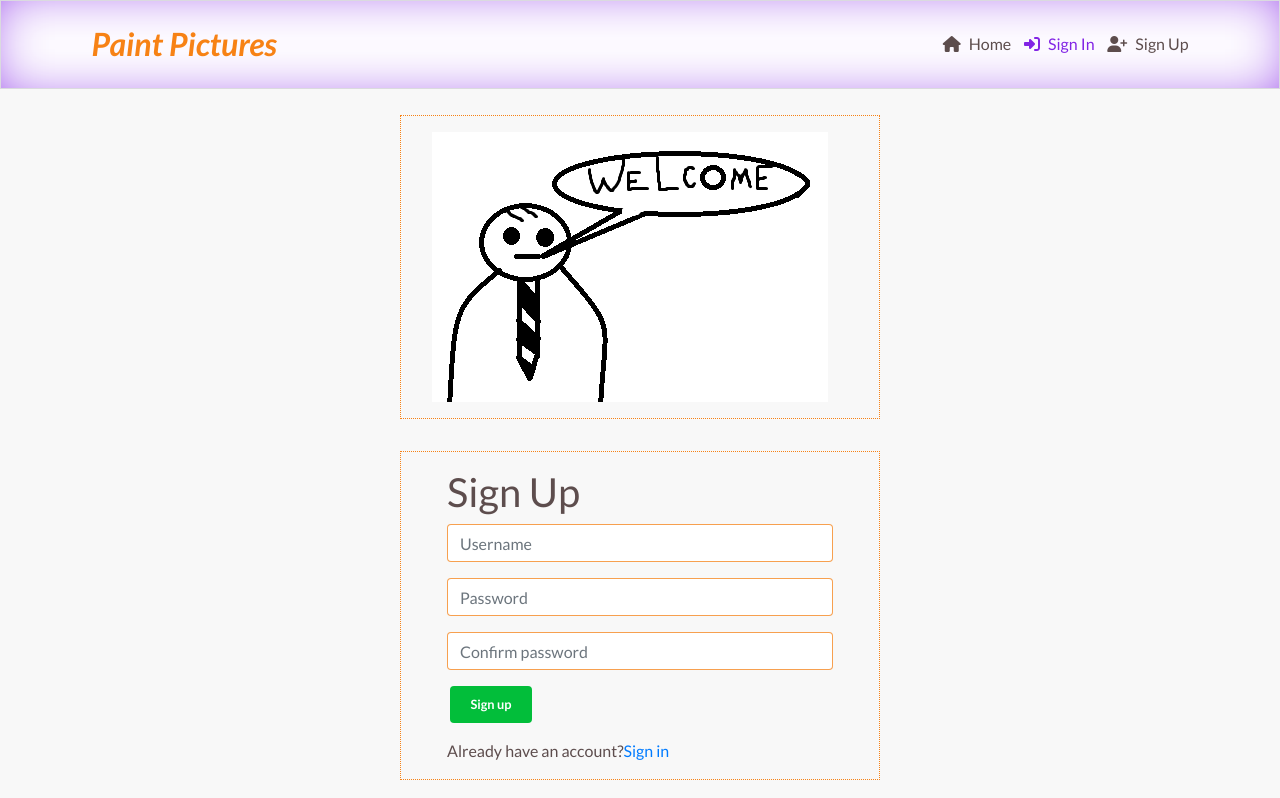
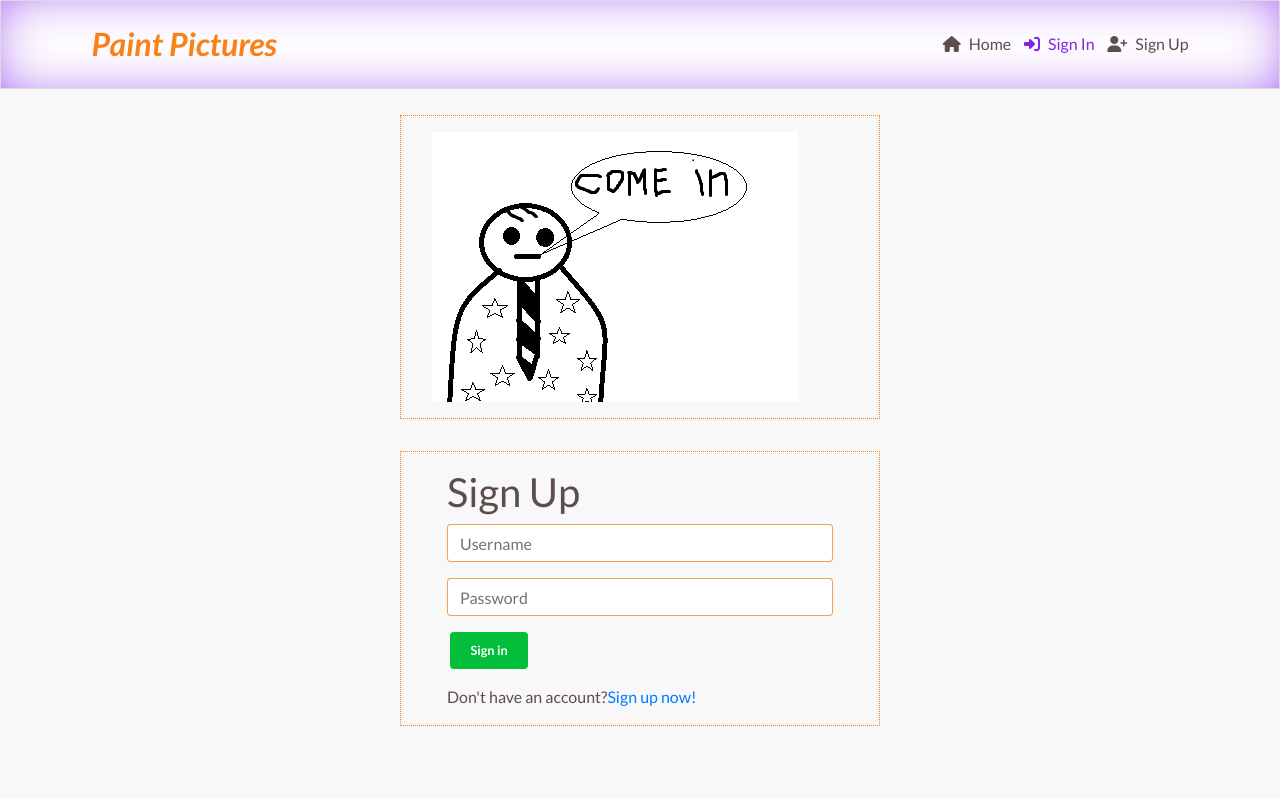
Before and after one commit to Belan-Mihail/paint_picture, a React (Create React App) app: page /signin in a window 1280 px wide. Built offline with nearby package versions, Linux system fonts and the light colour scheme.

Commit message:
edit code in SignInForm.js

```diff
--- a/src/pages/auth/SignInForm.js
+++ b/src/pages/auth/SignInForm.js
@@ -8,27 +8,26 @@ import { Image } from "react-bootstrap";
 import { Alert } from "react-bootstrap";
 import styles from "../../styles/SignInUpForm.module.css";
 import btnStyles from "../../styles/Button.module.css";
-import SignUpPicture from '../../assets/signuppicture.png'
+import SignInPicture from '../../assets/signinpicture.png'
 import { Link, useHistory } from "react-router-dom";
 import axios from "axios";
 
 const SignInForm = () => {
 
-  const [signUpData, setSignUpData] = useState({
+  const [signInData, setSignInData] = useState({
     username: "",
-    password1: "",
-    password2: "",
+    password: "",
   });
 
-  const { username, password1, password2 } = signUpData;
+  const { username, password } = signInData;
 
   const [errors, setErrors] = useState({});
 
   const history = useHistory();
 
   const handleChange = (event) => {
-    setSignUpData({
-      ...signUpData,
+    setSignInData({
+      ...signInData,
       [event.target.name]: event.target.value,
     });
   }
@@ -36,8 +35,8 @@ const SignInForm = () => {
   const handleSubmit = async (event) => {
     event.preventDefault();
     try {
-      await axios.post("/dj-rest-auth/registration/", signUpData);
-      history.push("/signin");
+      await axios.post("/dj-rest-auth/login/", signInData);
+      history.push("/");
     } catch (err) {
       setErrors(err.response?.data);
     }
@@ -49,8 +48,8 @@ const SignInForm = () => {
       <Col>
       <Image
       className={styles.SignUpInPicture}
-      src={SignUpPicture}
-      alt="sign up picture"
+      src={SignInPicture}
+      alt="sign in picture"
       />
       </Col>
     </Row>
@@ -76,36 +75,18 @@ const SignInForm = () => {
               </Alert>
             ))}
 
-            <Form.Group controlId="password1">
+            <Form.Group controlId="password">
               <Form.Label className="d-none">Password</Form.Label>
               <Form.Control
                 className={styles.Input}
                 type="password"
                 placeholder="Password"
-                name="password1"
-                value={password1}
+                name="password"
+                value={password}
                 onChange={handleChange}
               />
             </Form.Group>
-            {errors.password1?.map((message, idx) => (
-              <Alert variant="warning" key={idx}>
-                {message}
-              </Alert>
-            ))}
-
-
-            <Form.Group controlId="password2">
-              <Form.Label className="d-none">Confirm password</Form.Label>
-              <Form.Control
-                className={styles.Input}
-                type="password"
-                placeholder="Confirm password"
-                name="password2"
-                value={password2}
-                onChange={handleChange}
-              />
-            </Form.Group>
-            {errors.password2?.map((message, idx) => (
+            {errors.password?.map((message, idx) => (
               <Alert variant="warning" key={idx}>
                 {message}
               </Alert>
@@ -115,14 +96,14 @@ const SignInForm = () => {
               type="submit"
               className={`${btnStyles.Button} ${btnStyles.Main}`}
             >
-              Sign up
+              Sign in
             </Button>
           </Form>
         </Container>
         <Container className="mt-3">
-        <span>Already have an account?
-        <Link to="/signin">
-            Sign in
+        <span>Don't have an account?
+        <Link to="/signup">
+        Sign up now!
           </Link>
         </span>
         </Container>
```
